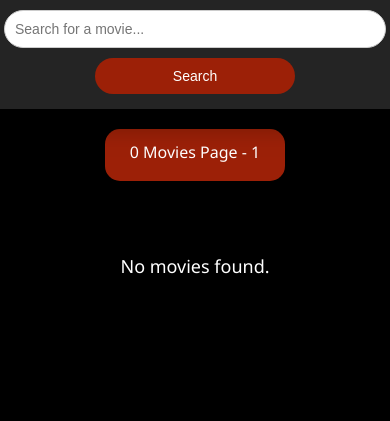
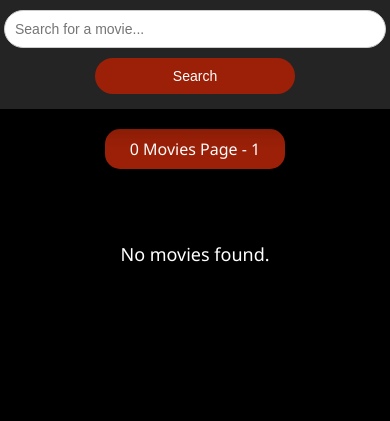
Before and after one commit to KachhadiyaAbhishek/MovieHub, a Flask app: page / in a window 390 px wide. Shown: the top 421 px of the page. Run offline with Flask 3, Linux system fonts and the light colour scheme; data that the repository does not hold is empty.

Commit message:
Update index.html

```diff
--- a/templates/index.html
+++ b/templates/index.html
@@ -203,9 +203,11 @@
         .page {
             font-size: 20px;
             width: 100%;
-            max-width: 250px;
+            max-width: 300px;
             height: 40px;
-            padding-top: 12px;
+            display: flex;
+            justify-content: center;
+            align-items: center;
             margin: 20px auto;
             border-radius: 5px;
             color: white;
@@ -258,7 +260,7 @@
 
             .movie-card {
                 width: 200px;
-                height: 400px;
+                height: 440px;
             }
 
             .movie-card img {
@@ -313,7 +315,7 @@
 
             .movie-card {
                 width: 160px;
-                height: 320px;
+                height: 400px;
             }
 
             .movie-card img {
```
